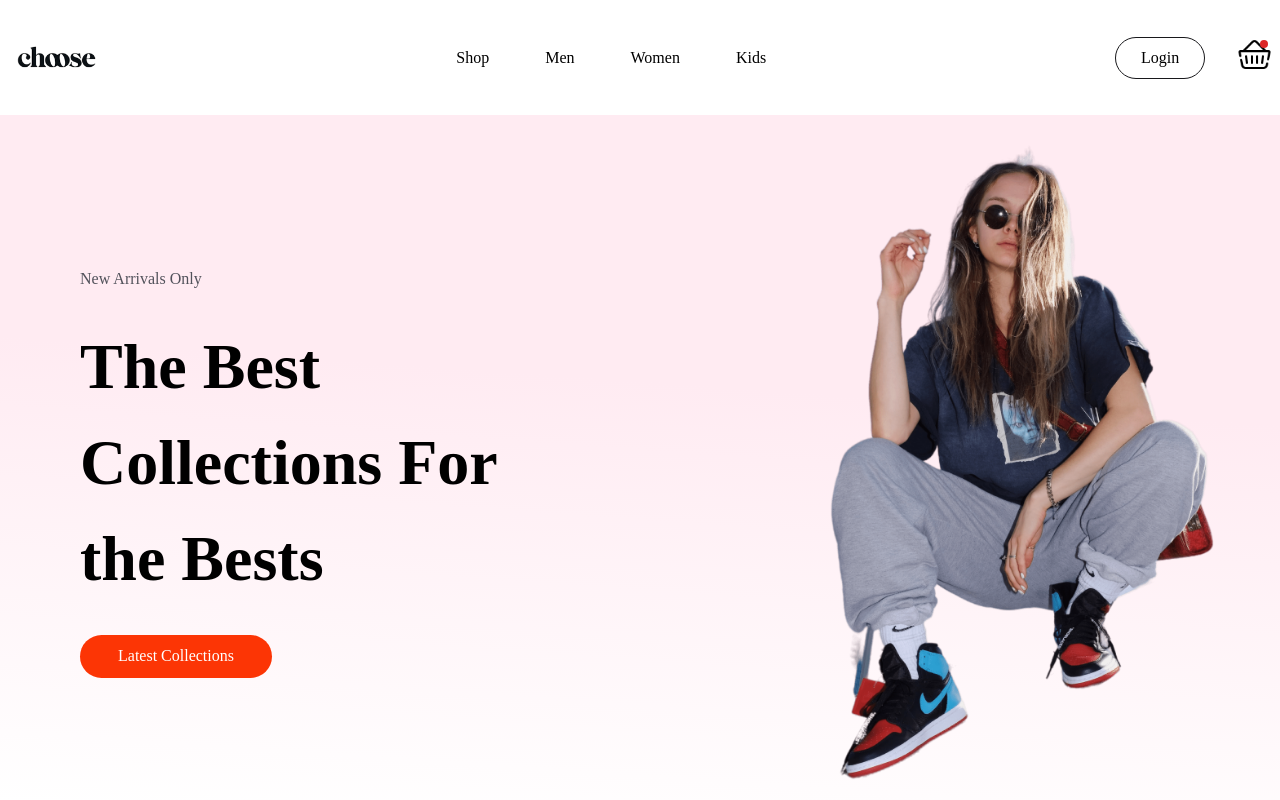
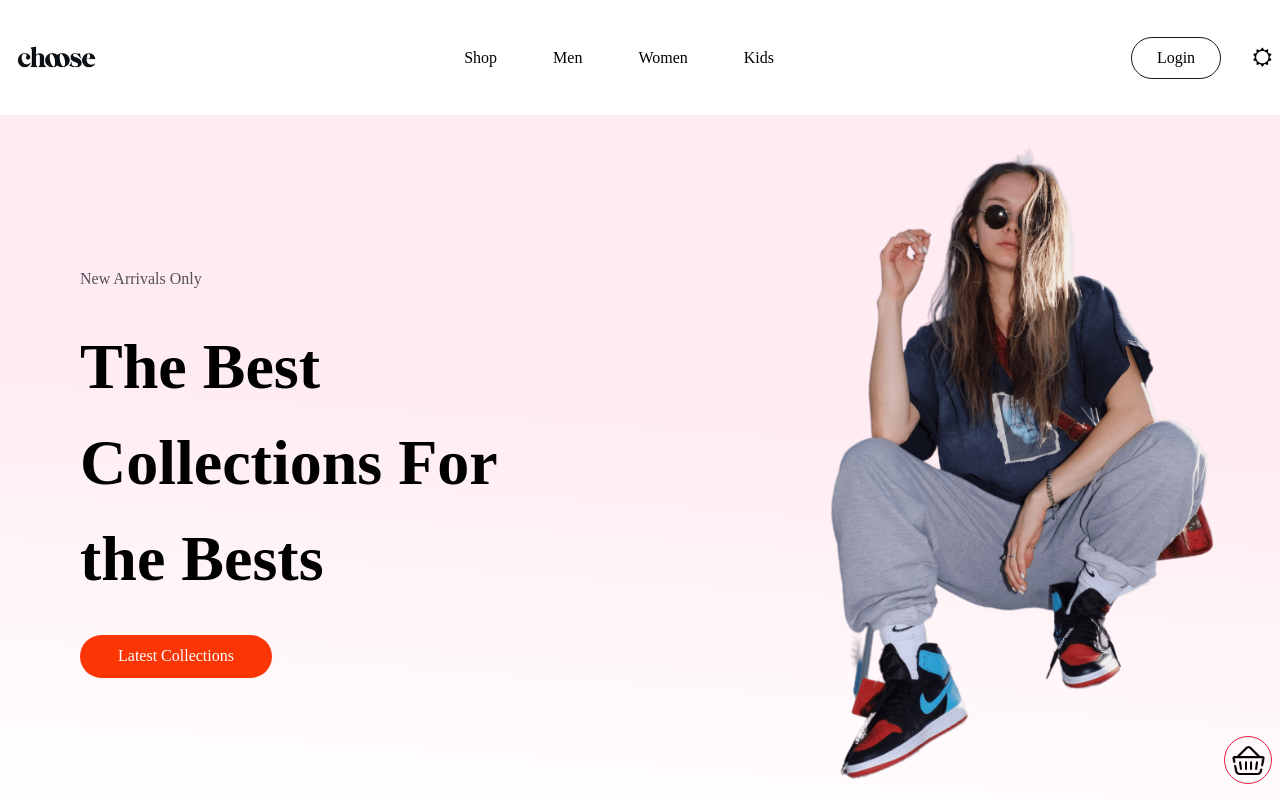
Before and after one commit to sepehrbeyranvand/shopping-website, a React (Create React App) app: page / in a window 1280 px wide. Shown: the top 800 px of the page. Built offline with nearby package versions, Linux system fonts and the light colour scheme; no server answers.

Commit message:
fixed shopping cart button

```diff
--- a/package.json
+++ b/package.json
@@ -3,6 +3,7 @@
   "version": "0.1.0",
   "private": true,
   "dependencies": {
+    "@reduxjs/toolkit": "^2.2.6",
     "@testing-library/jest-dom": "^5.17.0",
     "@testing-library/react": "^13.4.0",
     "@testing-library/user-event": "^13.5.0",
@@ -11,6 +12,7 @@
     "json-server": "^1.0.0-beta.1",
     "react": "^18.3.1",
     "react-dom": "^18.3.1",
+    "react-redux": "^9.1.2",
     "react-router-dom": "^6.25.1",
     "react-scripts": "5.0.1",
     "react-slick": "^0.30.2",
--- a/src/components/Home.jsx
+++ b/src/components/Home.jsx
@@ -5,6 +5,8 @@ import GetOffer from "./getOffer";
 import NewCollections from "./NewCollections";
 import Popular from "./popular";
 import SliderBrand from "./slider";
+import ShoppingBasket from "../Assets/shoppingbasket.png";
+
 export default function Home() {
   return (
     <div>
@@ -30,23 +32,32 @@ export default function Home() {
         </div>
       </header>
       <div>
-        <Popular/>
+        <Popular />
       </div>
       <div className="mt-[9rem]">
-        <Exclusive/>
+        <Exclusive />
       </div>
       <div>
-        <NewCollections/>
+        <NewCollections />
       </div>
       <div className="mt-[12rem]">
-        <GetOffer/>
+        <GetOffer />
       </div>
       <div className="mt-[12rem]">
         <h1 className="text-3xl Pptext text-center p-3 mb-16">Brands</h1>
-        <SliderBrand/>
+        <SliderBrand />
       </div>
       <div className="mt-[12rem]">
-        <Footer/>
+        <Footer />
+      </div>
+      <div className="fixed z-20 rounded-full border border-1 border-rose-600 bottom-4 right-2 size-12 hover:scale-125 transition-all .5s ease-in-out cursor-pointer duration-500 flex justify-center items-center">
+        <img
+          width={35}
+          className="object-contain bg-cover relative"
+          height={30}
+          src={ShoppingBasket}
+          alt="Cart"
+        />
       </div>
     </div>
   );
--- a/src/components/Navbar.jsx
+++ b/src/components/Navbar.jsx
@@ -6,7 +6,7 @@ import {
   Link,
 } from "react-router-dom";
 import "font-awesome/css/font-awesome.min.css";
-import ShoppingBasket from "../Assets/shoppingbasket.png";
+// import ShoppingBasket from "../Assets/shoppingbasket.png";
 
 import Logo from "../Assets/firstLogo.png";
 import Home from "./Home";
@@ -14,7 +14,9 @@ import Shop from "./Shop";
 import Men from "./Men";
 import Women from "./Women";
 import Kids from "./Kids";
+import { useState } from "react";
 export default function Navbar() {
+  const [swtichLight, setSwitchLight] = useState(false);
   return (
     <div>
       <Router>
@@ -54,15 +56,9 @@ export default function Navbar() {
             <button className="me-8 hover:bg-rose-50 hover:border-white transition-all .4s ease-in-out duration-200 p-2 w-[7vw] border border-1 border-zinc-900 rounded-3xl">
               Login
             </button>
-            <div>
-              <img
-                width={35}
-                className="object-contain bg-cover relative"
-                height={30}
-                src={ShoppingBasket}
-                alt="Cart"
-              />
-              <span className="bg-red-600 rounded-full size-2 text-center text-white absolute right-3 top-10"></span>
+            <div className="flex justify-center items-center">
+              {swtichLight && <i onClick={()=>setSwitchLight(!swtichLight)} style={{fontSize:'1.2rem'}} className="fa fa-moon-o"></i>}
+              {!swtichLight && <i onClick={()=>setSwitchLight(!swtichLight)} style={{fontSize:'1.2rem'}} className="fa fa-sun-o"></i>}
             </div>
           </div>
         </nav>
--- /dev/null
+++ b/src/components/slideCart.jsx
@@ -0,0 +1,8 @@
+export default function SlideCart(){
+    return(
+        <div className="p-2 border border-1 border-black">
+            <i className="fa fa-start"></i>
+            <p>Jorge White</p>
+        </div>
+    )
+}
--- /dev/null
+++ b/src/store/switchLight.jsx
@@ -0,0 +1,15 @@
+import { createSlice } from "@reduxjs/toolkit";
+
+const initialState = []
+export const swtichLight = createSlice({
+    name:'switchLighti',
+    initialState,
+    reducers:{
+        swtichLight:(state,action)=>{
+            state.value = action.payload
+        }
+    }
+})
+export const { swtichLighti } = swtichLight.actions;
+
+export default swtichLight.reducer
```
Also changed, not shown: 1 other file (tests, documents, lock files or other folders).
